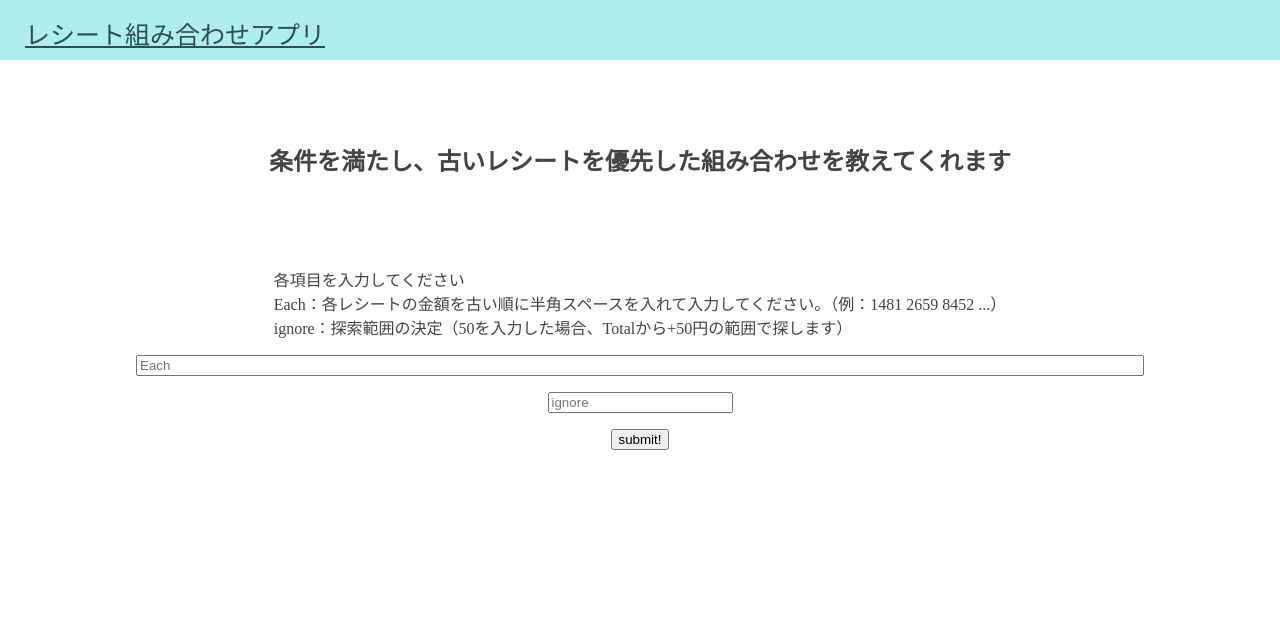
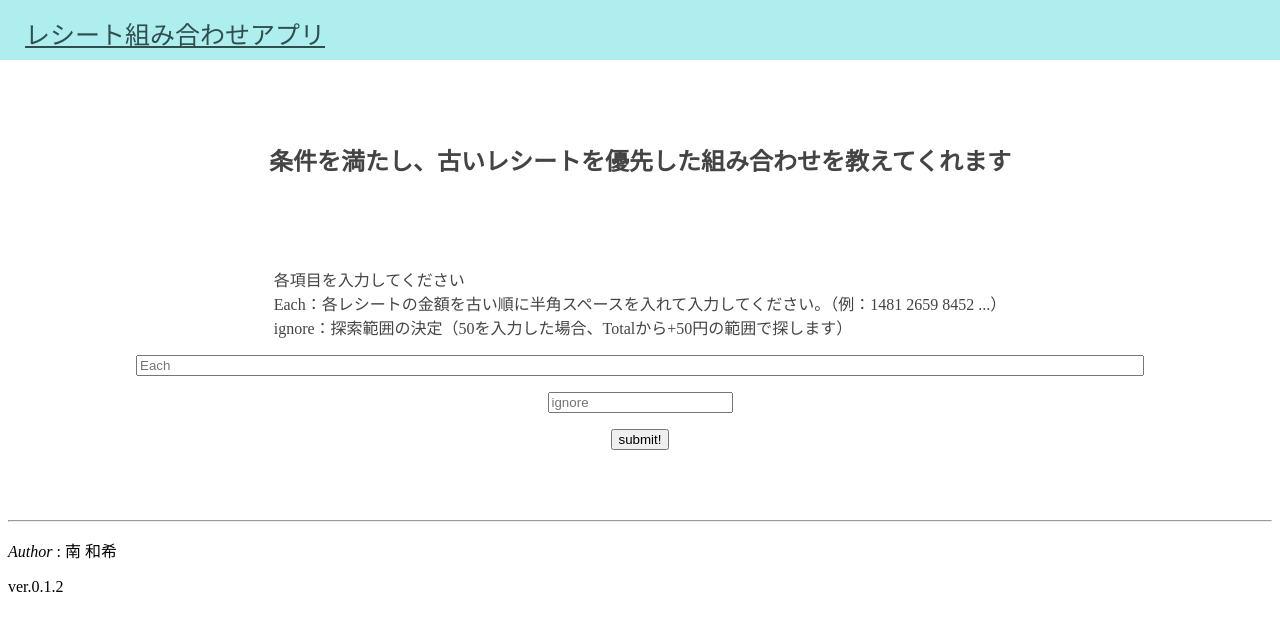
Before and after one commit to kazu373-bio/Receipt_combination_app, a Flask app: page / in a window 1280 px wide. Shown: the top 631 px of the page. Run offline with Flask 2, Linux system fonts and the light colour scheme.

Commit message:
Update index.html

```diff
--- a/templates/index.html
+++ b/templates/index.html
@@ -56,5 +56,8 @@
 	</table>
         </div>
     </div>
+    <hr>
+    <p><i>Author</i> : 南 和希</p>
+    ver.0.1.2
 </body>
 </html>
```
